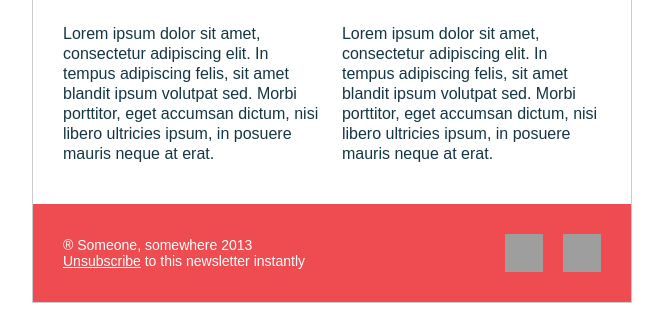
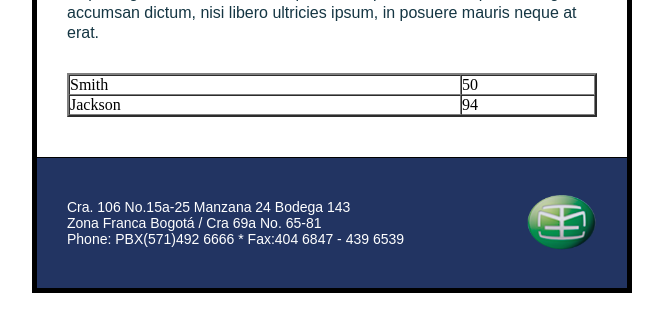
Before and after one commit to JoinAndEnjoy/liquidacionmelyak, a Django app: template main/templates/correo.html in a window 1280 px wide. Shown: the part 622-955 px from the top of the page, without its empty margins (308-971 px from the left). After the commit the page ends 915 px from the top, so only its background shows below. Run offline with Django 3.2, Linux system fonts and the light colour scheme; the template is opened without the code that fills it, so the values that code supplies are empty; grey boxes are pictures that could not be loaded.

Commit message:
Un avance en el correo que se manda a los clientes

```diff
--- a/main/templates/correo.html
+++ b/main/templates/correo.html
@@ -9,10 +9,10 @@
     <table border='0' cellpadding='0' cellspacing='0' width='100%'>
         <tr>
             <td style='padding: 10px 0 30px 0;'>
-                <table align='center' border='0' cellpadding='0' cellspacing='0' width='600' style='border: 1px solid #cccccc; border-collapse: collapse;'>
+                <table align='center' border='1' cellpadding='0' cellspacing='0' width='600' style='border: 5px solid #000000; border-collapse: collapse;'>
                     <tr>
-                        <td align='center' bgcolor='#70bbd9' style='padding: 40px 0 30px 0; color: #153643; font-size: 28px; font-weight: bold; font-family: Arial, sans-serif;'>
-                            <img src='https://raw.githubusercontent.com/tutsplus/build-an-html-email-template-from-scratch/master/images/h1.gif' alt='Creating Email Magic' width='300' height='230' style='display: block;' />
+                        <td align='center' bgcolor='#223462' style='padding: 40px 0 30px 0; color: #153643; font-size: 28px; font-weight: bold; font-family: Arial, sans-serif;'>
+                            <img src='{{STATIC_URL}}img/Logo.png' alt='Creating Email Magic' style='display: block;' />
                         </td>
                     </tr>
                     <tr>
@@ -20,11 +20,94 @@
                             <table border='0' cellpadding='0' cellspacing='0' width='100%'>
                                 <tr>
                                     <td style='color: #153643; font-family: Arial, sans-serif; font-size: 24px;'>
-                                        <b>{{infoUser.correo}}</b>
+                                        <center><b>Tu cotización</b></center>
                                     </td>
                                 </tr>
                                 <tr>
                                     <td style='padding: 20px 0 30px 0; color: #153643; font-family: Arial, sans-serif; font-size: 16px; line-height: 20px;'>
+                                        A continuación te presentamos los datos que nos entregaste, con los que preparamos tu aprximación presupuestal.
+                                    </td>
+                                </tr>
+                                <tr>
+                                    <td style='color: #153643; font-family: Arial, sans-serif; font-size: 18px;'>
+                                        <b>Tus datos:</b>
+                                    </td>
+                                </tr>
+                                <tr>
+                                    <td>
+                                        <table border='0' cellpadding='0' cellspacing='0' width='100%'>
+                                            <tr>
+                                                <td width='260' valign='top'>
+                                                    <table border='2' cellpadding='0' cellspacing='0' width='100%'>
+                                                        <tr>
+                                                            <td>Nombre de la empresa</td>
+                                                            <td>50</td>
+                                                        </tr>
+                                                        <tr>
+                                                            <td>País</td>
+                                                            <td>94</td>
+                                                        </tr>
+                                                        <tr>
+                                                            <td>Ciudad</td>
+                                                            <td>94</td>
+                                                        </tr>
+                                                        <tr>
+                                                            <td>Correo electrónico</td>
+                                                            <td>94</td>
+                                                        </tr>
+                                                        <tr>
+                                                            <td>Teléfono</td>
+                                                            <td>94</td>
+                                                        </tr>
+                                                    </table>
+                                                </td>
+                                            </tr>
+                                        </table>
+                                    </td>
+                                </tr>
+                                <tr>
+                                    <td style='color: #153643; font-family: Arial, sans-serif; font-size: 18px;'>
+                                        <br/><b>Tu cotización:</b>
+                                    </td>
+                                </tr>
+                                <tr>
+                                    <td>
+                                        <table border='0' cellpadding='0' cellspacing='0' width='100%'>
+                                            <tr>
+                                                <td width='260' valign='top'>
+                                                    <table border='2' cellpadding='0' cellspacing='0' width='100%'>
+                                                        <tr>
+                                                            <td>Nombre de la empresa</td>
+                                                            <td>50</td>
+                                                        </tr>
+                                                        <tr>
+                                                            <td>Jackson</td>
+                                                            <td>94</td>
+                                                        </tr>
+                                                    </table>
+                                                </td>
+                                            </tr>
+                                        </table>
+                                    </td>
+                                </tr>
+                                <tr>
+                                    <td style='padding: 20px 0 30px 0; color: #153643; font-family: Arial, sans-serif; font-size: 16px; line-height: 20px;'>
+                                        {% if infoUser.tipoEnvio == "Via Maritima" %}
+                                            Maritima
+                                            {% if infoUser.tipoEnvio2 == "FCL" %}
+                                                FCL
+                                            {% elif infoUser.tipoEnvio2 == "LCL" %}
+                                                LCL
+                                            {% else %}
+                                                Nope
+                                            {% endif %}
+                                        {% elif infoUser.tipoEnvio == "Via Aerea" %}
+                                            Aerea
+                                        {% elif infoUser.tipoEnvio == "Proyecto Especial" %}
+                                            Proyecto Especial
+                                        {% else %}
+                                            Nope
+                                        {% endif %}
                                         Lorem ipsum dolor sit amet, consectetur adipiscing elit. In tempus adipiscing felis, sit amet blandit ipsum volutpat sed. Morbi porttitor, eget accumsan dictum, nisi libero ultricies ipsum, in posuere mauris neque at erat.
                                     </td>
                                 </tr>
@@ -33,35 +116,20 @@
                                         <table border='0' cellpadding='0' cellspacing='0' width='100%'>
                                             <tr>
                                                 <td width='260' valign='top'>
-                                                    <table border='0' cellpadding='0' cellspacing='0' width='100%'>
-                                                        <tr>
-                                                            <td>
-                                                                <img src='https://raw.githubusercontent.com/tutsplus/build-an-html-email-template-from-scratch/master/images/left.gif' alt='' width='100%' height='140' style='display: block;' />
-                                                            </td>
-                                                        </tr>
-                                                        <tr>
-                                                            <td style='padding: 25px 0 0 0; color: #153643; font-family: Arial, sans-serif; font-size: 16px; line-height: 20px;'>
-                                                                Lorem ipsum dolor sit amet, consectetur adipiscing elit. In tempus adipiscing felis, sit amet blandit ipsum volutpat sed. Morbi porttitor, eget accumsan dictum, nisi libero ultricies ipsum, in posuere mauris neque at erat.
-                                                            </td>
-                                                        </tr>
-                                                    </table>
-                                                </td>
-                                                <td style='font-size: 0; line-height: 0;' width='20'>
-                                                    &nbsp;
-                                                </td>
-                                                <td width='260' valign='top'>
-                                                    <table border='0' cellpadding='0' cellspacing='0' width='100%'>
-                                                        <tr>
-                                                            <td>
-                                                                <img src='https://raw.githubusercontent.com/tutsplus/build-an-html-email-template-from-scratch/master/images/right.gif' alt='' width='100%' height='140' style='display: block;' />
-                                                            </td>
-                                                        </tr>
-                                                        <tr>
-                                                            <td style='padding: 25px 0 0 0; color: #153643; font-family: Arial, sans-serif; font-size: 16px; line-height: 20px;'>
-                                                                Lorem ipsum dolor sit amet, consectetur adipiscing elit. In tempus adipiscing felis, sit amet blandit ipsum volutpat sed. Morbi porttitor, eget accumsan dictum, nisi libero ultricies ipsum, in posuere mauris neque at erat.
-                                                            </td>
-                                                        </tr>
-                                                    </table>
+                                                    <!-- xxxxxxxxxxxxxxxxxxxxxxxxxxxxxxxxxxx -->
+                                                    <center>
+                                                        <table border='2' cellpadding='0' cellspacing='0' width='100%'>
+                                                            <tr>
+                                                                <td>Smith</td>
+                                                                <td>50</td>
+                                                            </tr>
+                                                            <tr>
+                                                                <td>Jackson</td>
+                                                                <td>94</td>
+                                                            </tr>
+                                                        </table>
+                                                    </center>
+                                                    <!-- xxxxxxxxxxxxxxxxxxxxxxxxxxxxxxxxxxx -->
                                                 </td>
                                             </tr>
                                         </table>
@@ -71,25 +139,20 @@
                         </td>
                     </tr>
                     <tr>
-                        <td bgcolor='#ee4c50' style='padding: 30px 30px 30px 30px;'>
+                        <td bgcolor='#223462' style='padding: 30px 30px 30px 30px;'>
                             <table border='0' cellpadding='0' cellspacing='0' width='100%'>
                                 <tr>
                                     <td style='color: #ffffff; font-family: Arial, sans-serif; font-size: 14px;' width='75%'>
-                                        &reg; Someone, somewhere 2013<br/>
-                                        <a href='#' style='color: #ffffff;'><font color='#ffffff'>Unsubscribe</font></a> to this newsletter instantly
+                                        Cra. 106 No.15a-25 Manzana 24 Bodega 143<br/>
+                                        Zona Franca Bogotá / Cra 69a No. 65-81<br/>
+                                        Phone: PBX(571)492 6666 * Fax:404 6847 - 439 6539
                                     </td>
                                     <td align='right' width='25%'>
                                         <table border='0' cellpadding='0' cellspacing='0'>
                                             <tr>
                                                 <td style='font-family: Arial, sans-serif; font-size: 12px; font-weight: bold;'>
-                                                    <a href='http://www.twitter.com/' style='color: #ffffff;'>
-                                                        <img src='https://raw.githubusercontent.com/tutsplus/build-an-html-email-template-from-scratch/master/images/tw.gif' alt='Twitter' width='38' height='38' style='display: block;' border='0' />
-                                                    </a>
-                                                </td>
-                                                <td style='font-size: 0; line-height: 0;' width='20'>&nbsp;</td>
-                                                <td style='font-family: Arial, sans-serif; font-size: 12px; font-weight: bold;'>
-                                                    <a href='http://www.twitter.com/' style='color: #ffffff;'>
-                                                        <img src='https://raw.githubusercontent.com/tutsplus/build-an-html-email-template-from-scratch/master/images/fb.gif' alt='Facebook' width='38' height='38' style='display: block;' border='0' />
+                                                    <a href='http://melyakinternational.com/' style='color: #ffffff;'>
+                                                        <img src='{{STATIC_URL}}img/logo.png' alt='Twitter' width='70' height='70' style='display: block;' border='0' />
                                                     </a>
                                                 </td>
                                             </tr>
--- a/main/templates/index.html
+++ b/main/templates/index.html
@@ -52,7 +52,7 @@
                         </div>
 
                         <div class="row">
-                            <span class="col-md-11 col-sm-11 col-xs-11 dato agrandado">Ciudad</span><i id="icono_datos" class="col-md-1 col-sm-1 col-xs-1 fa fa-circle-o-notch fa-spin"></i>
+                            <span class="col-md-11 col-sm-11 col-xs-11 dato agrandado">Ciudad</span><img id="icono_datos" src="/static/img/loading.gif"/>
                         </div>
                         <select ng-model="user.ciudad_datos" id="ciudad_datos" class="entrada dropdowns agrandado orientadoDerecha form-control" name="ciudad_datos" ng-options="template.nombre_ciudad as template.nombre_ciudad for template in configCiudad"></select>
 
--- a/main/templates/static/css/style.css
+++ b/main/templates/static/css/style.css
@@ -150,8 +150,6 @@ h1,h2,h3,h4,h5,h6 {font-family: "Lato";}
   border-radius: 2px;
   margin-bottom: 7px;
 }
-
-
 
 .dropdowns {width: 100%;}
 
@@ -322,4 +320,4 @@ select, .cosasSerias{
   }
 }
 
-#medidas{display: inline-flex;}
+.medidas{display: inline-flex;}
```
Also changed, not shown: main/templates/static/js/scripts.js (+24 -19 lines), main/views.py (+6 -1 lines), main/templates/static/img/Logo.png (added), main/templates/static/img/logo.png (added), 1 other file.
